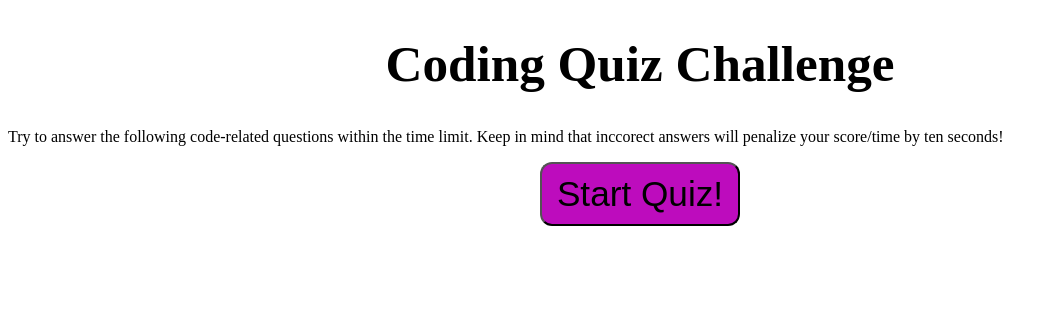
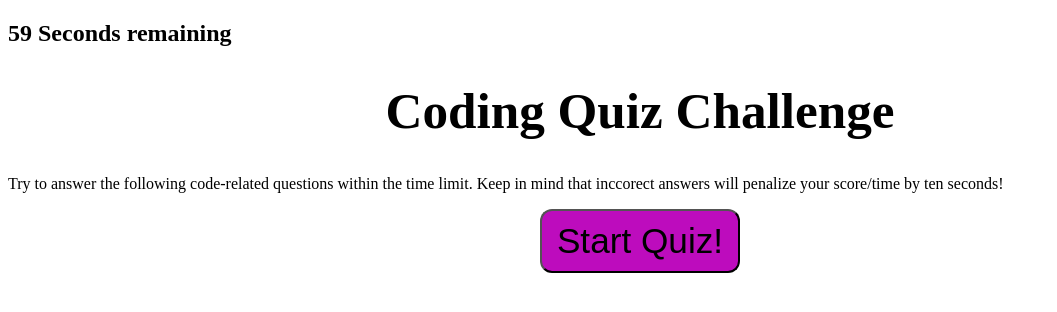
Before and after one commit to NickNocc/HTML-quiz, a plain HTML site: page index.html in a window 1280 px wide. Both pictures are taken after a click on the button "Start Quiz!". Shown: the whole page, without its empty margins (0-1057 px from the left). Drawn offline with Linux system fonts and the light colour scheme.

Commit message:
Timer added

```diff
--- a/assets/javascript/script.js
+++ b/assets/javascript/script.js
@@ -19,6 +19,8 @@ var quizQ = document.getElementById("headerQs");
 var initialText = document.getElementById('starterText');
 var submitAnswers = document.getElementById('startQuiz');
 var startButton = document.querySelector(".btn");
+var timer = 60;
+var timerDisplay = document.getElementById('countdown');
 
 // Need a taskhandler that looks at what is clicked and gives you feedback based on what you click (right or wrong answers)
 
@@ -29,7 +31,7 @@ var startButton = document.querySelector(".btn");
     alert("button clicked");
      var clickCheck = event.target;
      if (clickCheck == startButton) {
-          console.log("clicky");
+          quizStarter();
      }
     //  if (target.matches(".btn")) {
     //      if (target.dataset.state = "answer") {
@@ -43,6 +45,18 @@ var startButton = document.querySelector(".btn");
     //          // return false
 };
 
+var quizStarter = function() {
+    var timeInterval = setInterval(function(){
+        timerDisplay.textContent = timer + " Seconds remaining";
+
+        if (timer == 0) {
+            timerDisplay.textContent = "0";
+            clearInterval(timeInterval);
+            // Send to score input page
+        }
+        timer--;
+    }, 1000)
+}
 
 startButton.addEventListener("click", taskHandler);
 
--- a/index.html
+++ b/index.html
@@ -11,6 +11,7 @@
     <header>
       <!-- need highscore link   -->
       <!-- needs timer 1m -->
+      <h2 id="countdown"></h2>
     </header>
     <main>
         <!-- Needs a start button -->
```
